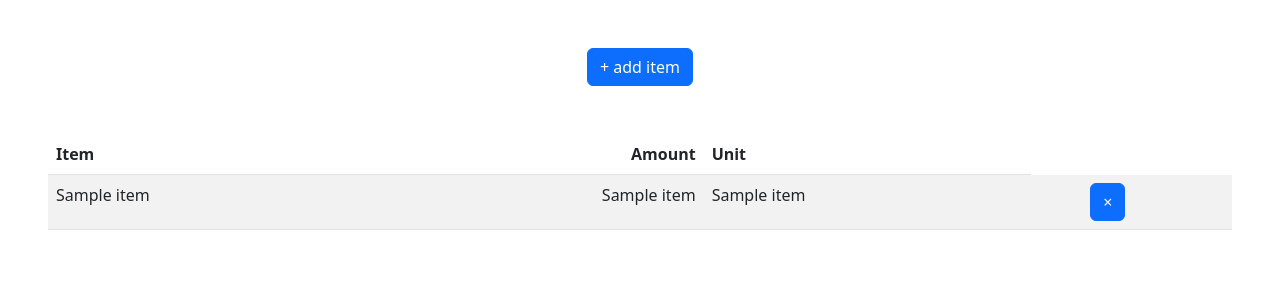
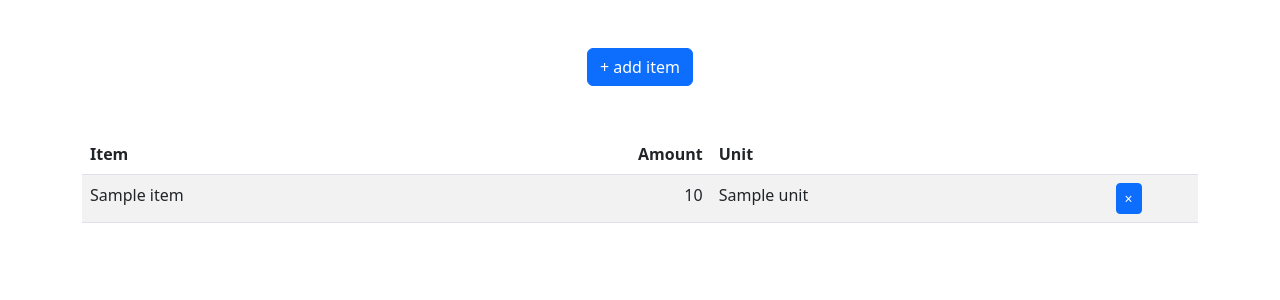
Before and after one commit to CozyBadger/mInventory, a Flask app: template templates/index.html in a window 1280 px wide. Shown: the top 300 px of the page. Run offline with Flask 2, Linux system fonts and the light colour scheme; the template is opened without the code that fills it: most values are stand-ins (such as "Sample title", 1, 10 or a date in 2020).

Commit message:
added item removal form, adjusted layout, handing items over as list of dicts

```diff
--- a/app.py
+++ b/app.py
@@ -5,7 +5,7 @@ from flask_session import Session
 import sqlite3
 
 # Local imports
-from helpers import db_connect, validate_string
+from helpers import db_connect, format_items, validate_string
 
 # Configure the Flask application
 app = Flask(__name__)
@@ -23,14 +23,14 @@ db = "minventory.db"
 
 @app.route("/")
 def root():
-    app.logger.info("I am alive!")
+    app.logger.debug("I am alive!")
     conn = db_connect(db)
     cur = conn.cursor()
     entries = cur.execute("SELECT * FROM storage;").fetchall()
 
     conn.close()
-    app.logger.info(f"Items returned: {entries}")
-    return render_template("index.html", storage_items=entries)
+    app.logger.debug(f"Items returned: {entries}")
+    return render_template("index.html", storage_items=format_items(entries))
 
 
 @app.route("/add_item", methods=["POST"])
@@ -38,13 +38,13 @@ def add_item():
     """ Add an item to the database """
 
     item = request.form.get("item")
-    app.logger.info(f"Item from form: {item}")
+    app.logger.debug(f"Item from form: {item}")
 
     amount = request.form.get("amount")
-    app.logger.info(f"Amount from form: {amount}")
+    app.logger.debug(f"Amount from form: {amount}")
 
     unit = request.form.get("unit")
-    app.logger.info(f"Unit from form: {unit}")
+    app.logger.debug(f"Unit from form: {unit}")
 
     # Check if all inputs are given
     if not item or not amount or not unit:
@@ -75,3 +75,26 @@ def add_item():
     # Acknolegde success and return to root
     flash(f"Item {item} added with {amount} {unit}", "primary")
     return redirect("/")
+
+@app.route("/remove_item", methods=["GET", "POST"])
+def remove_item():
+    """ Remove a specified amount of an item from the database """
+    item_id = request.args.get("id")
+    app.logger.debug(f"Getting info for item id: {item_id}")
+
+    # Retrieve item information to populate form if item id is given
+    if item_id:
+        conn = db_connect(db)
+        cur = conn.cursor()
+        item_details = cur.execute("SELECT * FROM storage WHERE id = ?", item_id).fetchall()
+
+        app.logger.debug(f"Item info fetched: {item_details}")
+
+        return render_template("remove_item.html", item_details=format_items(item_details)[0])
+
+    if request.method == "POST":
+
+        flash("Item removed", "primary")
+        return redirect("/")
+
+    return render_template("remove_item.html")
--- a/templates/index.html
+++ b/templates/index.html
@@ -41,7 +41,9 @@ Storage
 			</div>
 		</div>
 
-		<div id="table-content">
+		<div class="container"i id="table-content">
+			<div class="row justify-content-md-center">
+				<div class"col-lg-5">
 					{% if storage_items is defined and storage_items|length > 0 %}
 						<table class="table table-striped mt-5">
 							<thead>
@@ -49,25 +51,27 @@ Storage
 									<th class="td-left">Item</th>
 									<th class="td-right">Amount</th>
 									<th class="td-left">Unit</th>
+									<th></th>
 								</tr>
 							</thead>
 							<tbody>
 								{% for item in storage_items %}
 									<tr>
-							<td class="td-left">{{ item[1] }}</td>
-							<td class="td-right">{{ item[2] }}</td>
-							<td class="td-left">{{ item[3] }}</td>
-							<td><button class="btn btn-primary btn-remove" type="button">&times;</button><td>
+										<td class="td-left">{{ item.item_name }}</td>
+										<td class="td-right">{{ item.amount }}</td>
+										<td class="td-left">{{ item.unit }}</td>
+										<td>
+											<a class="btn btn-primary btn-sm" href="/remove_item?id={{ item.id }}">&times;</a>
+										</td>
 									</tr>
 								{% endfor %}
 							</tbody>
 						</table>
-
 					{% else %}
-
 						<h1 class="mt-5">Storage is empty</h1>
-
 					{% endif %}
+				</div>
+			</div>
 		</div>
 
 	</div>
```
Also changed, not shown: helpers.py (+19 -0 lines). Lines whose indentation alone changed are shown as unchanged.
